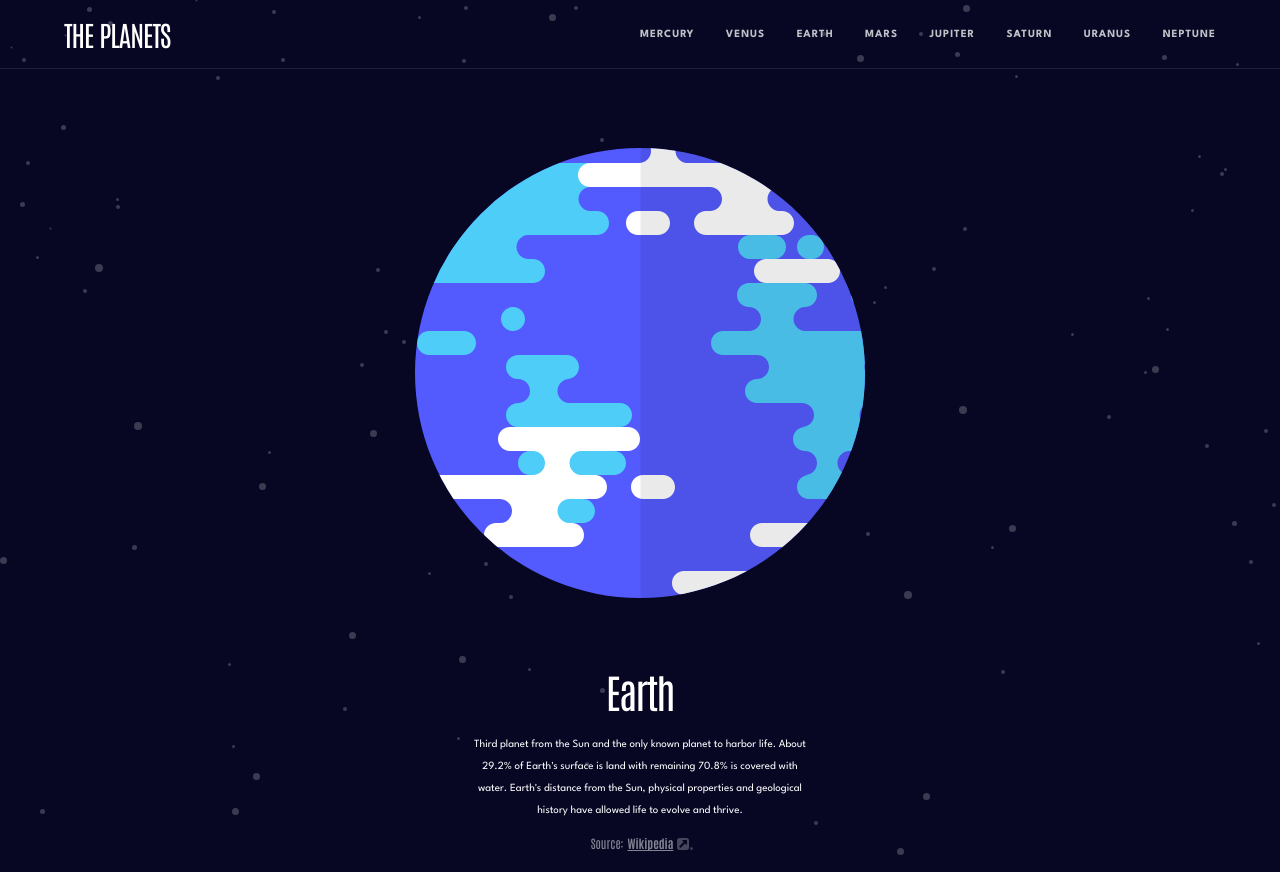
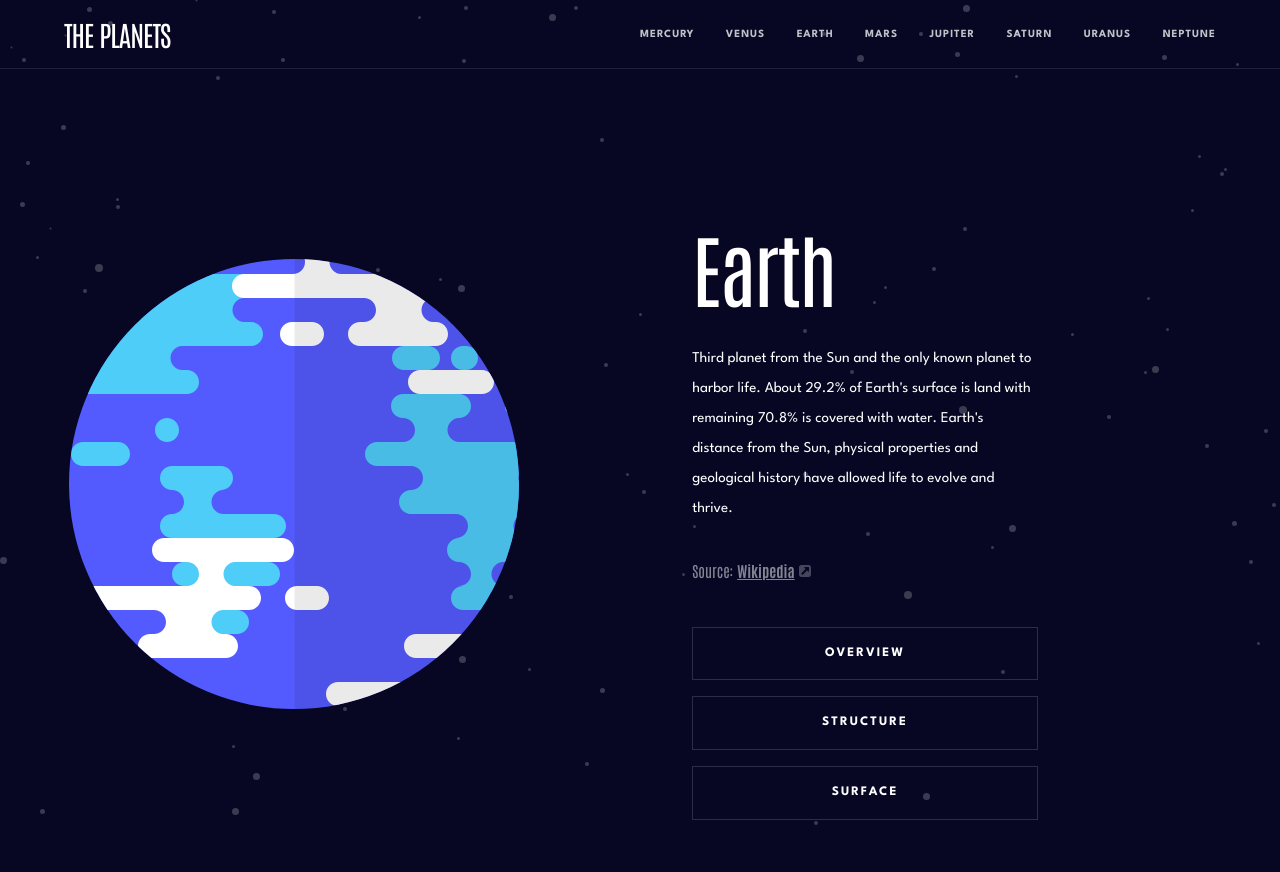
Before and after one commit to DemetreBerdzenadze7/planets-site, a React (Vite) app: page /Earth in a window 1280 px wide. After the commit the page ends 836 px from the top, so only its background shows below. Built offline with nearby package versions, Linux system fonts and the light colour scheme.

Commit message:
add PlanetTabsDesktop and PlanetTabsMobile components; update PlanetHero and Planets page to include responsive tabs

```diff
--- a/src/components/planets/PlanetHero.tsx
+++ b/src/components/planets/PlanetHero.tsx
@@ -1,29 +1,37 @@
 import data from "../../data/data.json";
+import PlanetTabsDesktop from "./PlanetTabsDesktop";
 
 type Planet = (typeof data)[0];
 
 const PlanetHero = ({ planet }: { planet: Planet }) => {
   return (
-    <div className="flex flex-col items-center mt-15.75 ">
+    <div className="flex flex-col items-center mt-15.75 lg:flex-row lg:justify-center ">
       <img src={planet.images.planet} alt={planet.name} />
 
-      <div className="mt-16.75 max-w-84.75 ">
-        <h1 className="text-[40px] text-center leading-[1.3] tracking-[-1.5px] text-white mb-4 ">
+      <div className="md:flex md:gap-17.25 md:items-center lg:flex-col lg:w-[60%] lg:gap-10">
+        <div className="mt-16.75 md:w-[50%] ">
+          <h1 className="text-[40px] text-center leading-[1.3] tracking-[-1.5px] text-white mb-4 md:text-left md:mb-6 md:text-[48px] lg:text-[80px] ">
             {planet.name}
           </h1>
-        <p className="text-[11px] leading-loose font-menu text-white text-center  ">
+          <p className="text-[11px] leading-loose font-menu text-white text-center md:text-left lg:text-[15px]  ">
             {planet.overview.content}
           </p>
 
-        <div className="flex justify-center mt-2.5">
+          <div className="flex justify-center mt-2.5 md:justify-start md:mt-8">
             <a
               href={planet.overview.source}
-            className="text-[12px] leading-[2.08] text-white opacity-[0.5] flex items-center gap-1 "
+              className="text-[12px] leading-[2.08] text-white opacity-[0.5] flex items-center gap-1 lg:text-[15px] "
             >
               Source:{" "}
-            <span className="font-bold underline decoration-1 ">Wikipedia</span>{" "}
+              <span className="font-bold underline decoration-1 ">
+                Wikipedia
+              </span>{" "}
               <img src="/images/icon-source.svg" alt="Source" />
             </a>
+          </div>
+        </div>
+        <div className="hidden md:block w-[50%]">
+          <PlanetTabsDesktop />
         </div>
       </div>
     </div>
--- /dev/null
+++ b/src/components/planets/PlanetTabsDesktop.tsx
@@ -0,0 +1,18 @@
+import { tabs } from "./planetType";
+
+const PlanetTabsDesktop = () => {
+  return (
+    <div className="flex flex-col gap-4">
+      {tabs.map((tab) => (
+        <button
+          key={tab}
+          className="py-2 px-5 text-white text-[9px] font-bold font-menu leading-[2.75] tracking-[2px] uppercase border border-white/15 cursor-pointer lg:text-[13px] hover:bg-txt/25 "
+        >
+          {tab}
+        </button>
+      ))}
+    </div>
+  );
+};
+
+export default PlanetTabsDesktop;
--- a/src/components/planets/PlanetTabs.tsx
+++ b/src/components/planets/PlanetTabsMobile.tsx
@@ -1,6 +1,6 @@
 import { tabs } from "./planetType";
 
-const PlanetTabs = () => {
+const PlanetTabsMobile = () => {
   return (
     <div className="md:hidden">
       <div className="flex items-center justify-between px-6">
@@ -18,4 +18,4 @@ const PlanetTabs = () => {
   );
 };
 
-export default PlanetTabs;
+export default PlanetTabsMobile;
--- a/src/pages/Planets.tsx
+++ b/src/pages/Planets.tsx
@@ -1,4 +1,4 @@
-import PlanetTabs from "../components/planets/PlanetTabs";
+import PlanetTabsMobile from "../components/planets/PlanetTabsMobile";
 import { useParams } from "react-router";
 import data from "../data/data.json";
 import Container from "../container/Container";
@@ -15,7 +15,7 @@ const Planets = () => {
 
   return (
     <Container>
-      <PlanetTabs />
+      <PlanetTabsMobile />
       <PlanetHero planet={planet} />
     </Container>
   );
```
Lines whose indentation alone changed are shown as unchanged.
